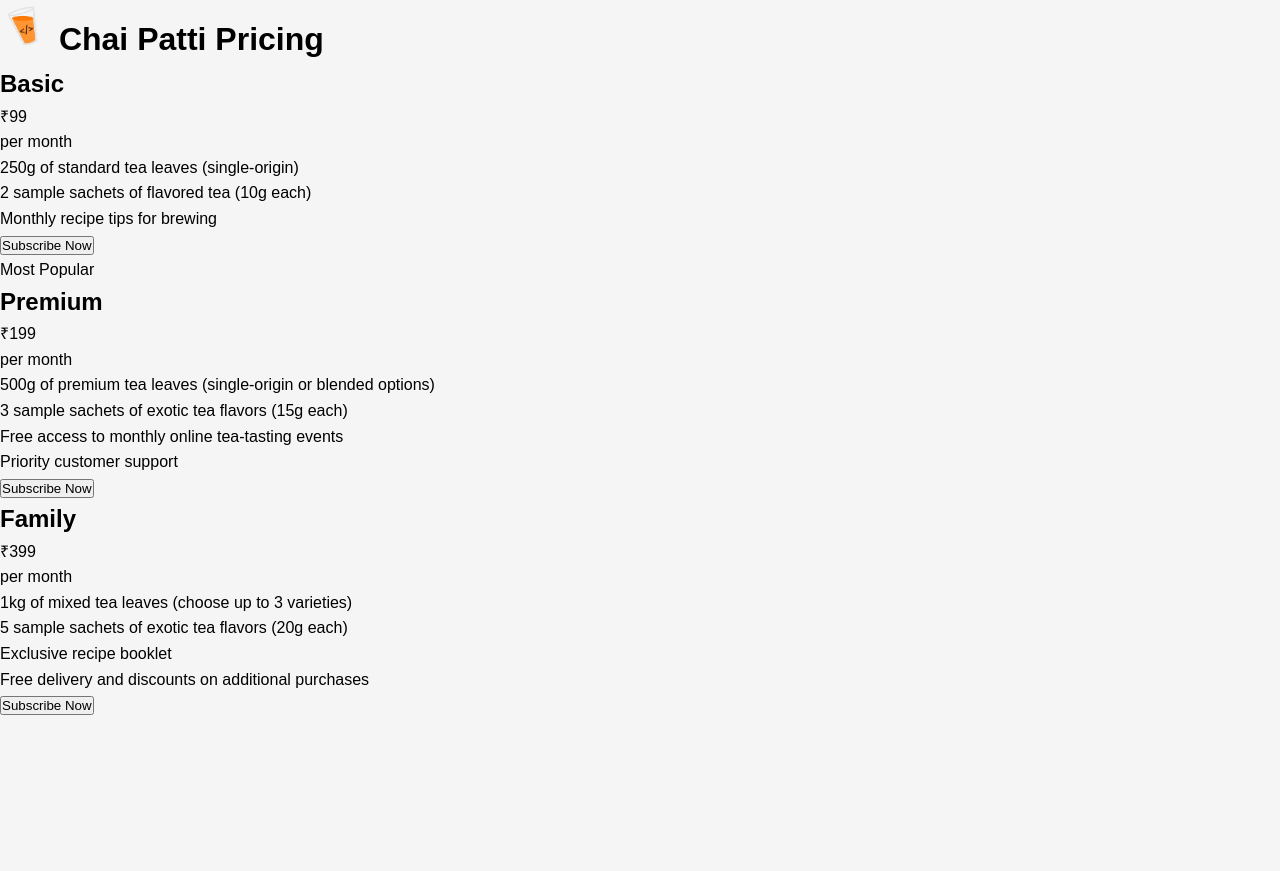
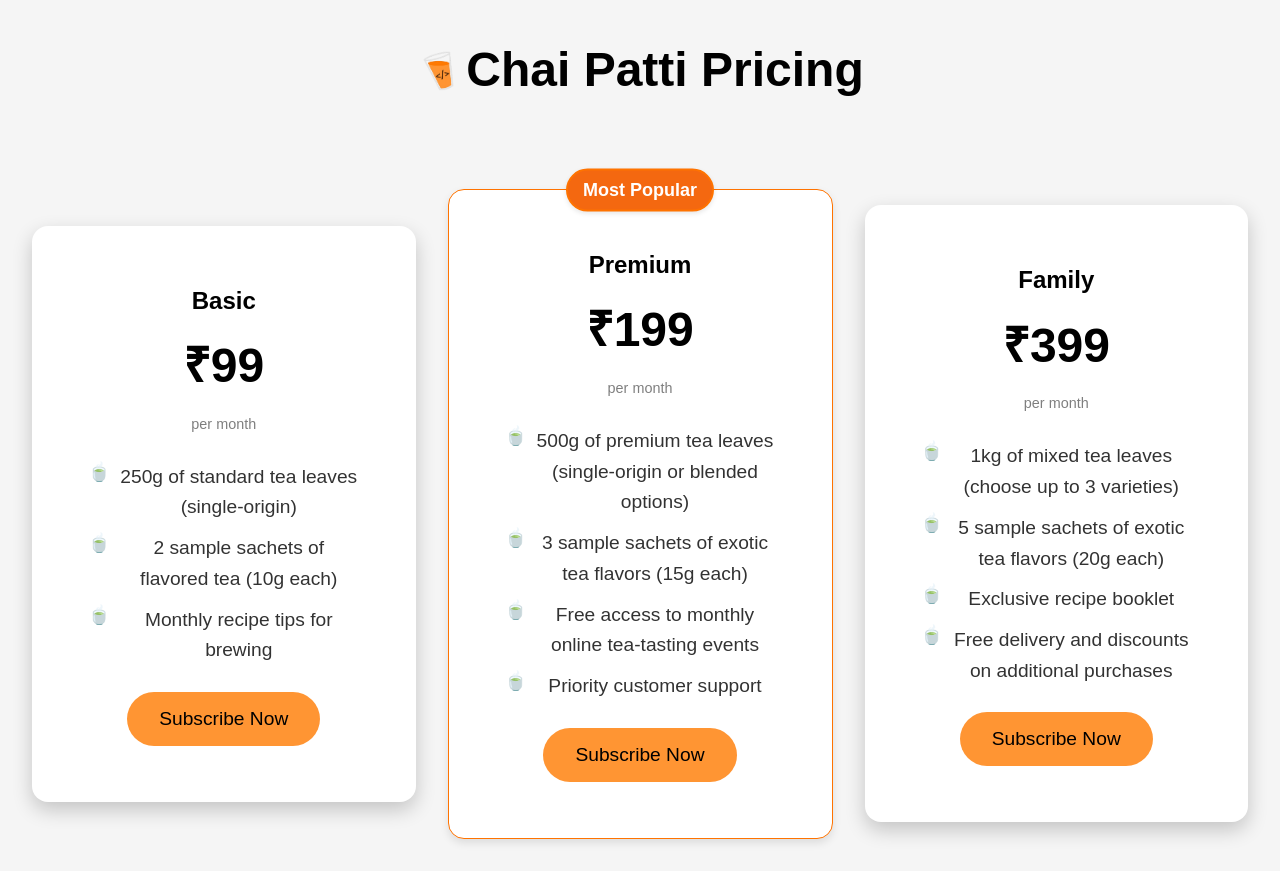
Before and after one commit to devwithjay/chai-aur-cohort, a website: page assignments/week-2/pricing-table-1/index.html in a window 1280 px wide. Before the commit the page ends 800 px from the top, so only its background shows below. Drawn offline with Linux system fonts and the light colour scheme.

Commit message:
feat: implement solution for pricing-table-1

```diff
--- a/assignments/week-2/pricing-table-1/challenge.css
+++ b/assignments/week-2/pricing-table-1/challenge.css
@@ -1,69 +1,220 @@
-/* Challenge CSS */
-
 * {
-  margin: 0;
-  padding: 0;
-  box-sizing: border-box;
+	margin: 0;
+	padding: 0;
+	box-sizing: border-box;
 }
 
 body {
-  font-family: Arial, sans-serif;
-  line-height: 1.6;
-  background-color: #f5f5f5;
+	font-family: Arial, sans-serif;
+	line-height: 1.6;
+	background-color: #f5f5f5;
 }
 
 .container {
-  /* Add your styles here */
+	display: flex;
+	flex-direction: column;
+	justify-content: center;
+	align-items: center;
+	padding: 2rem;
+	width: 100%;
+	gap: 2rem;
+	max-width: 1400px;
+	margin: 0 auto;
 }
 
 h1 {
-  /* Add your styles here */
+	font-size: 2rem;
 }
 
 .pricing-heading {
-  /* Add your styles here */
+	display: flex;
+	align-items: center;
+	justify-content: center;
 }
 
 .pricing-container {
-  /* Add your styles here */
+	display: flex;
+	flex-direction: column;
+	align-items: center;
+	width: 100%;
+	gap: 2rem;
 }
 
 .pricing-card {
-  /* Add your styles here */
-}
-
-.pricing-card:hover {
-  /* Add your styles here */
+	width: 100%;
+	max-width: 500px;
+	border-radius: 1rem;
+	padding: 2rem;
+	text-align: center;
+	position: relative;
+	display: flex;
+	flex-direction: column;
+	align-items: center;
+	justify-content: center;
+	background-color: white;
+	box-shadow: rgba(0, 0, 0, 0.2) 0px 8px 20px;
 }
 
 .pricing-card.popular {
-  /* Add your styles here */
+	border: 1px solid #ff7300;
+	box-shadow: 0px 4px 8px rgba(0, 0, 0, 0.1);
 }
 
 .popular-badge {
-  /* Add your styles here */
+	border: 2px solid #ff7300;
+	background-color: #f46810;
+	color: white;
+	font-size: 14px;
+	font-weight: bold;
+	padding: 5px 15px;
+	border-radius: 50px;
+	position: absolute;
+	top: 0;
+	left: 50%;
+	transform: translateX(-50%) translateY(-50%);
+	white-space: nowrap;
+	display: flex;
+	align-items: center;
+	justify-content: center;
+	box-shadow: 0px 2px 5px rgba(0, 0, 0, 0.1);
 }
 
 .price {
-  /* Add your styles here */
+	font-size: 2rem;
+	font-weight: 600;
+	margin: 0.5rem 0;
 }
 
 .period {
-  /* Add your styles here */
+	opacity: 50%;
+	font-size: 0.9rem;
 }
 
 .features {
-  /* Add your styles here */
+	list-style: none;
+	padding: 0;
+	margin: 1rem 0;
+	font-size: 2rem;
+	text-align: center;
 }
 
 .features li {
-  /* Add your styles here */
+	font-size: 1rem;
+	opacity: 80%;
+	padding-left: 30px;
+	margin: 10px 0;
+	position: relative;
+}
+
+.features li::before {
+	content: '🍵';
+	position: absolute;
+	left: 0;
+	top: -4px;
+	font-size: 1.125rem;
 }
 
 .subscribe-btn {
-  /* Add your styles here */
+	padding: 0.75rem 1.5rem;
+	background-color: #ff9533;
+	border: none;
+	border-radius: 50px;
+	font-size: 0.75rem;
+  font-weight: 500;
+	cursor: pointer;
 }
 
-.subscribe-btn:hover {
-  /* Add your styles here */
+@media (min-width: 768px) {
+	.container {
+		gap: 2.5rem;
+	}
+
+	.pricing-card {
+		padding: 2.5rem;
+	}
+
+	h1 {
+		font-size: 2.5rem;
+	}
+
+	.price {
+		font-size: 2.5rem;
+	}
+
+	.features li {
+		font-size: 1.1rem;
+	}
+
+	.subscribe-btn {
+		font-size: 1.1rem;
+		padding: 0.85rem 1.75rem;
+	}
+
+	.popular-badge {
+		font-size: 16px;
+	}
 }
+
+@media (min-width: 992px) {
+	.container {
+		gap: 4rem;
+	}
+
+	.pricing-container {
+		flex-direction: row;
+		justify-content: center;
+		gap: 2rem;
+	}
+
+	.pricing-card {
+		width: 100%;
+		padding: 3rem;
+	}
+
+	.pricing-card:hover {
+		transform: scale(1.05);
+		box-shadow: rgba(0, 0, 0, 0.3) 0px 12px 32px;
+		transition: transform 0.3s ease, box-shadow 0.3s ease;
+	}
+
+	.pricing-card.popular:hover {
+		transform: scale(1.05);
+		box-shadow: 0px 6px 12px rgba(0, 0, 0, 0.15);
+	}
+
+	h1 {
+		font-size: 3rem;
+	}
+
+	.price {
+		font-size: 3rem;
+	}
+
+	.features li {
+		font-size: 1.2rem;
+	}
+
+	.subscribe-btn {
+		font-size: 1.2rem;
+		padding: 1rem 2rem;
+	}
+
+	.subscribe-btn:hover {
+		background-color: #f58a26;
+		transition: background-color 0.3s ease;
+	}
+
+	.popular-badge {
+		font-size: 18px;
+	}
+}
+
+@media (min-width: 1200px) {
+	.container {
+		gap: 5rem;
+	}
+
+	.pricing-card {
+		padding: 3.5rem;
+	}
+}
```
